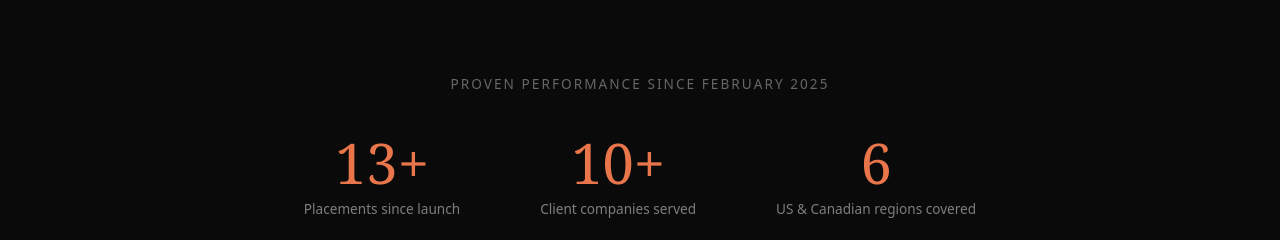
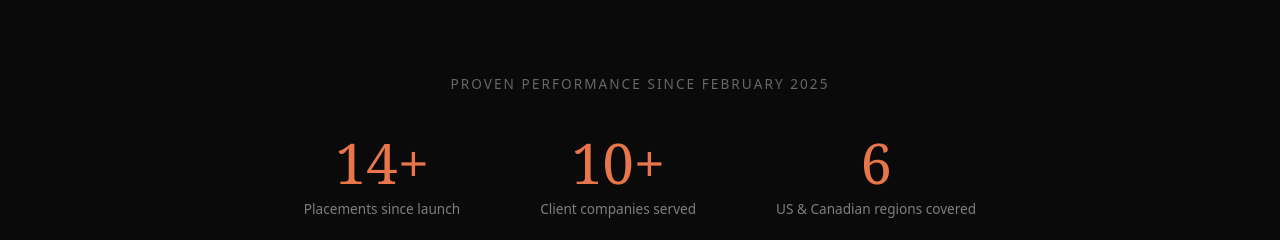
Before and after one commit to realdealtalent/RealDealTalent, a Next.js app: page / in a window 1280 px wide. Shown: the part 3300-3540 px from the top of the page. Built offline with nearby package versions, Linux system fonts and the light colour scheme.

Commit message:
Update placements stat to 14+ in proven performance section
Co-Authored-By: Claude Sonnet 4.6 <noreply@anthropic.com>

```diff
--- a/src/app/landing.tsx
+++ b/src/app/landing.tsx
@@ -242,7 +242,7 @@ export function LandingPage() {
         <div className="container">
           <div className="proof-title">Proven Performance Since February 2025</div>
           <div className="proof-stats fade-up">
-            <div><div className="proof-stat-num">13+</div><div className="proof-stat-text">Placements since launch</div></div>
+            <div><div className="proof-stat-num">14+</div><div className="proof-stat-text">Placements since launch</div></div>
             <div><div className="proof-stat-num">10+</div><div className="proof-stat-text">Client companies served</div></div>
             <div><div className="proof-stat-num">6</div><div className="proof-stat-text">US &amp; Canadian regions covered</div></div>
           </div>
```
